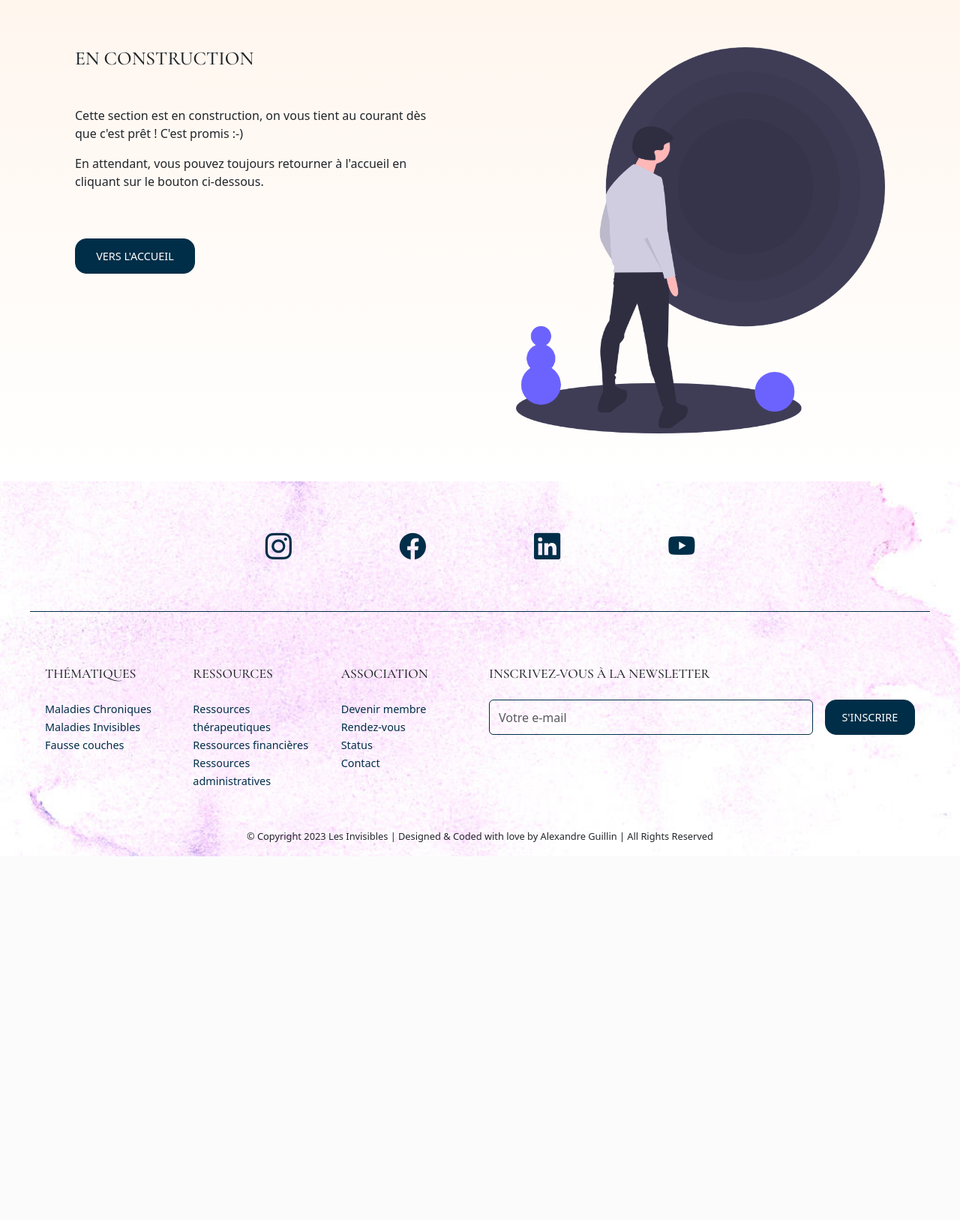
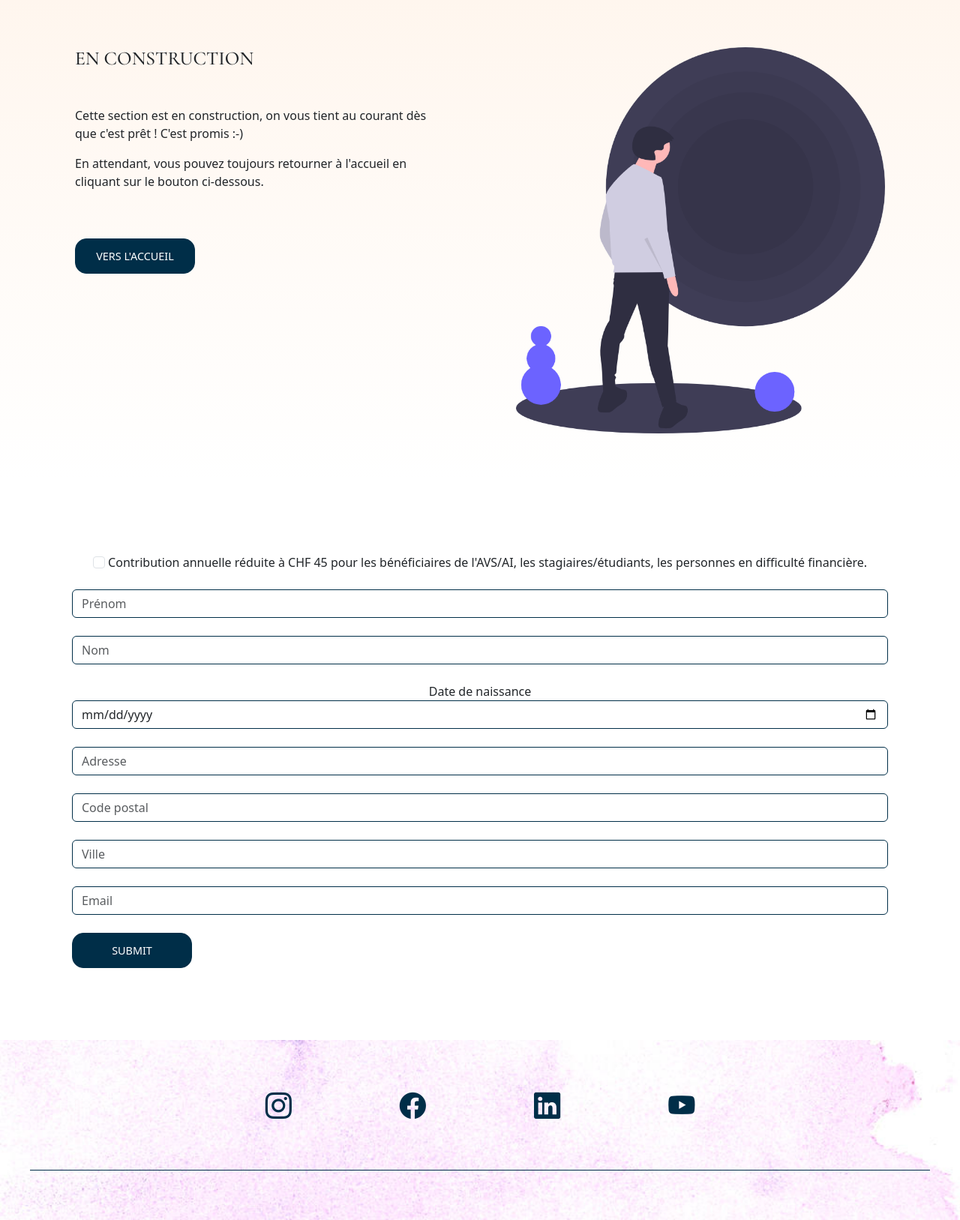
Before and after one commit to Cap0n3/Invisibles23, a Django app: page /membership/ in a window 1280 px wide. Shown: the part 551-2178 px from the top of the page at 75% size. Before the commit the page ends 1693 px from the top, so only its background shows below. Run offline with Django 4.2, Linux system fonts and the light colour scheme; some libraries are stand-ins or nearby versions.

Commit message:
Started to style form

```diff
--- a/Invisibles23/Invisibles23/settings.py
+++ b/Invisibles23/Invisibles23/settings.py
@@ -33,7 +33,7 @@ DOMAIN = "www.lesinvisibles.ch"
 SECRET_KEY = env('DJANGO_SECRET_KEY')
 
 # SECURITY WARNING: don't run with debug turned on in production!
-DEBUG = False
+DEBUG = True
 
 # Application definition
 INSTALLED_APPS = [
--- a/Invisibles23/website/forms.py
+++ b/Invisibles23/website/forms.py
@@ -1,8 +1,40 @@
 from django import forms
+
+# class DateInput(forms.DateInput):
+#     input_type = 'date'
 
 # Create your forms here.
 class MembershipForm(forms.Form):
-    fname = forms.CharField(max_length=100, label='First Name')
-    lname = forms.CharField(max_length=100, label='Last Name')
-    email = forms.EmailField(max_length=100, label='Email')
-    discount = forms.BooleanField(widget=forms.CheckboxInput, required=False, label="Contribution annuelle réduite à CHF 45 pour les bénéficiaires de l'AVS/AI, les stagiaires/étudiants, les personnes en difficulté financière.")
+    discount = forms.BooleanField(
+        widget=forms.CheckboxInput(attrs={'class': 'form-check-input'}),
+        required=False,
+        label="Contribution annuelle réduite à CHF 45 pour les bénéficiaires de l'AVS/AI, les stagiaires/étudiants, les personnes en difficulté financière.",
+    )
+    fname = forms.CharField(
+        max_length=100,
+        widget=forms.TextInput(attrs={'class': 'form-control normal-input', 'placeholder': 'Prénom'}),
+    )
+    lname = forms.CharField(
+        max_length=100,
+        widget=forms.TextInput(attrs={'class': 'form-control normal-input', 'placeholder': 'Nom'}),
+    )
+    birthday = forms.DateField(
+        label="Date de naissance",
+        widget=forms.DateInput(attrs={'type': 'date', 'class': 'form-control normal-input'})
+    )
+    address = forms.CharField(
+        max_length=100,
+        widget=forms.TextInput(attrs={'class': 'form-control normal-input', 'placeholder': 'Adresse'}),
+    )
+    zip_code = forms.CharField(
+        max_length=100,
+        widget=forms.TextInput(attrs={'class': 'form-control normal-input', 'placeholder': 'Code postal'}),
+    )
+    city = forms.CharField(
+        max_length=100,
+        widget=forms.TextInput(attrs={'class': 'form-control normal-input', 'placeholder': 'Ville'}),
+    )
+    email = forms.EmailField(
+        max_length=100,
+        widget=forms.EmailInput(attrs={'class': 'form-control normal-input', 'placeholder': 'Email'}),
+    )
--- /dev/null
+++ b/Invisibles23/website/templates/website/components/membership-form.html
@@ -0,0 +1,41 @@
+<section class="normal-section container-fluid text-center p-5 {{ bg }}">
+    {% if error %}
+        <div class="alert alert-warning" role="alert">
+            {{ error}}
+        </div>
+    {% endif %}
+    <form method="post" class="form d-flex flex-column p-4 p-lg-5 rounded-4">
+        {% csrf_token %}
+        <div class="form-group mb-4">
+            <label for="{{ form.discount.id_for_label }}">
+                {{ form.discount }}
+                {{ form.discount.label }}
+            </label>
+        </div>
+        <div class="form-group mb-4">
+            {{ form.fname }}
+        </div>
+        <div class="form-group mb-4">
+            {{ form.lname }}
+        </div>
+        <div class="form-group mb-4">
+            <label for="{{ form.birthday.id_for_label }}">
+                {{ form.birthday.label }}
+            </label>
+            {{ form.birthday }}
+        </div>
+        <div class="form-group mb-4">
+            {{ form.address }}
+        </div>
+        <div class="form-group mb-4">
+            {{ form.zip_code }}
+        </div>
+        <div class="form-group mb-4">
+            {{ form.city }}
+        </div>
+        <div class="form-group mb-4">
+            {{ form.email }}
+        </div>
+        <button type="submit" class="btn btn-primary">Submit</button>
+    </form>
+</section>
--- a/Invisibles23/website/templates/website/membership.html
+++ b/Invisibles23/website/templates/website/membership.html
@@ -6,17 +6,5 @@
     <!--CONTENT-->
     {% include "website/components/no-content.html" with title="En construction" message="Cette section est en construction, on vous tient au courant dès que c'est prêt ! C'est promis :-)" bg="bg-light-beige" %}
     <!--FORM-->
-    {% comment %} {% if error %}
-        <div class="alert alert-warning" role="alert">
-            {{ error}}
-        </div>
-    {% endif %}
-    <form method="post">
-        {% csrf_token %}
-        {{ form.as_p }}
-        <input type="hidden" name="lookup_key" value="membership">
-        <input type="submit" value="Submit">
-    </form> {% endcomment %}
-
-
+    {% include "website/components/membership-form.html" %}
 {% endblock content %}
--- a/Invisibles23/website/views.py
+++ b/Invisibles23/website/views.py
@@ -196,11 +196,17 @@ class MembershipView(View):
         form = MembershipForm(request.POST)
         domain = "http://127.0.0.1:8000" if settings.DEBUG else settings.DOMAIN
 
+        print("HELLO")
+
         if form.is_valid():
+            discount = form.cleaned_data['discount']
             first_name = form.cleaned_data['fname']
             last_name = form.cleaned_data['lname']
+            birthday = form.cleaned_data['birthday']
+            address = form.cleaned_data['address']
+            zip_code = form.cleaned_data['zip_code']
+            city = form.cleaned_data['city']
             email = form.cleaned_data['email']
-            discount = form.cleaned_data['discount']
             lookup_key = request.POST.get('lookup_key')
             csrf_token = request.COOKIES.get(settings.CSRF_COOKIE_NAME)
 
@@ -212,10 +218,15 @@ class MembershipView(View):
 
             data = {
                 'lookup_key': lookup_key,
+                'discount': discount,
                 'fname': first_name,
                 'lname': last_name,
+                'birthday': birthday,
+                'address': address,
+                'zip_code': zip_code,
+                'city': city,
                 'email': email,
-                'discount': discount,
+
             }
 
             # Get the session url from the proxy server
```
Also changed, not shown: Invisibles23/proxy/views.py (+10 -6 lines).
